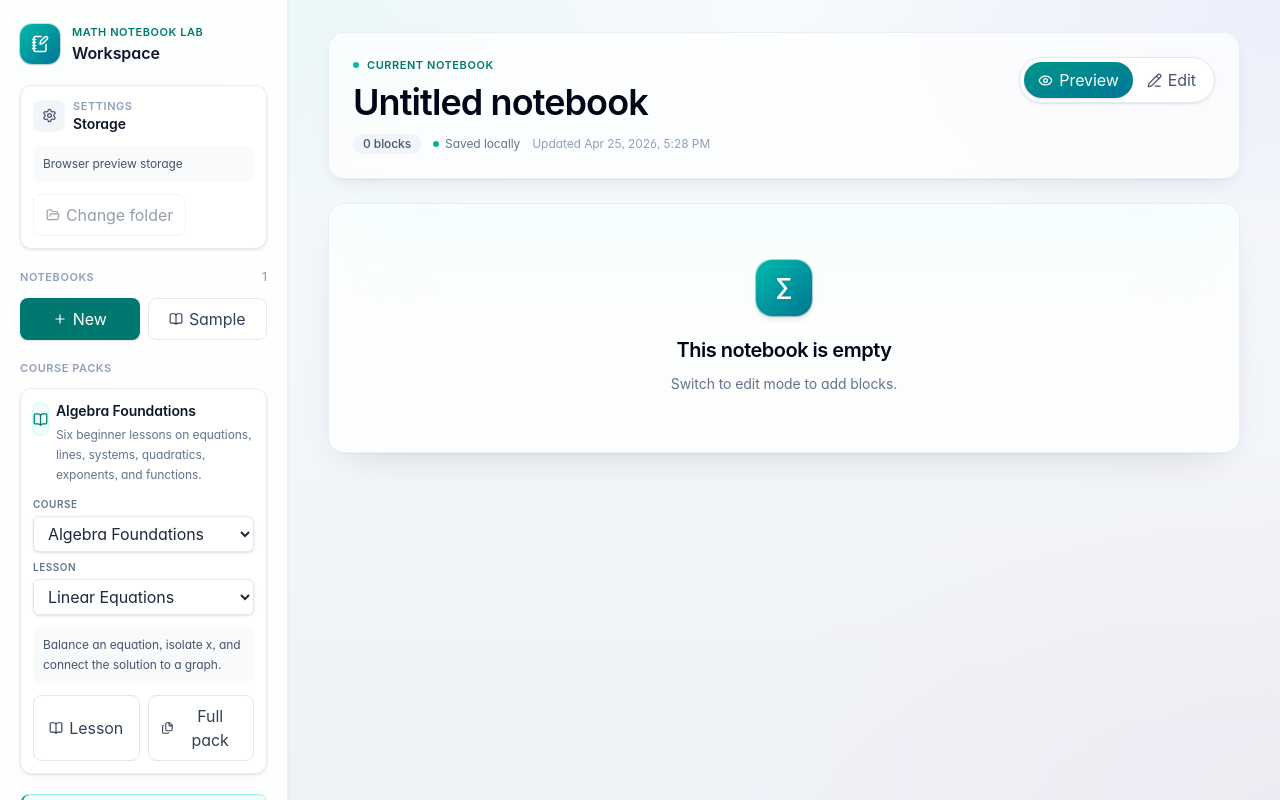
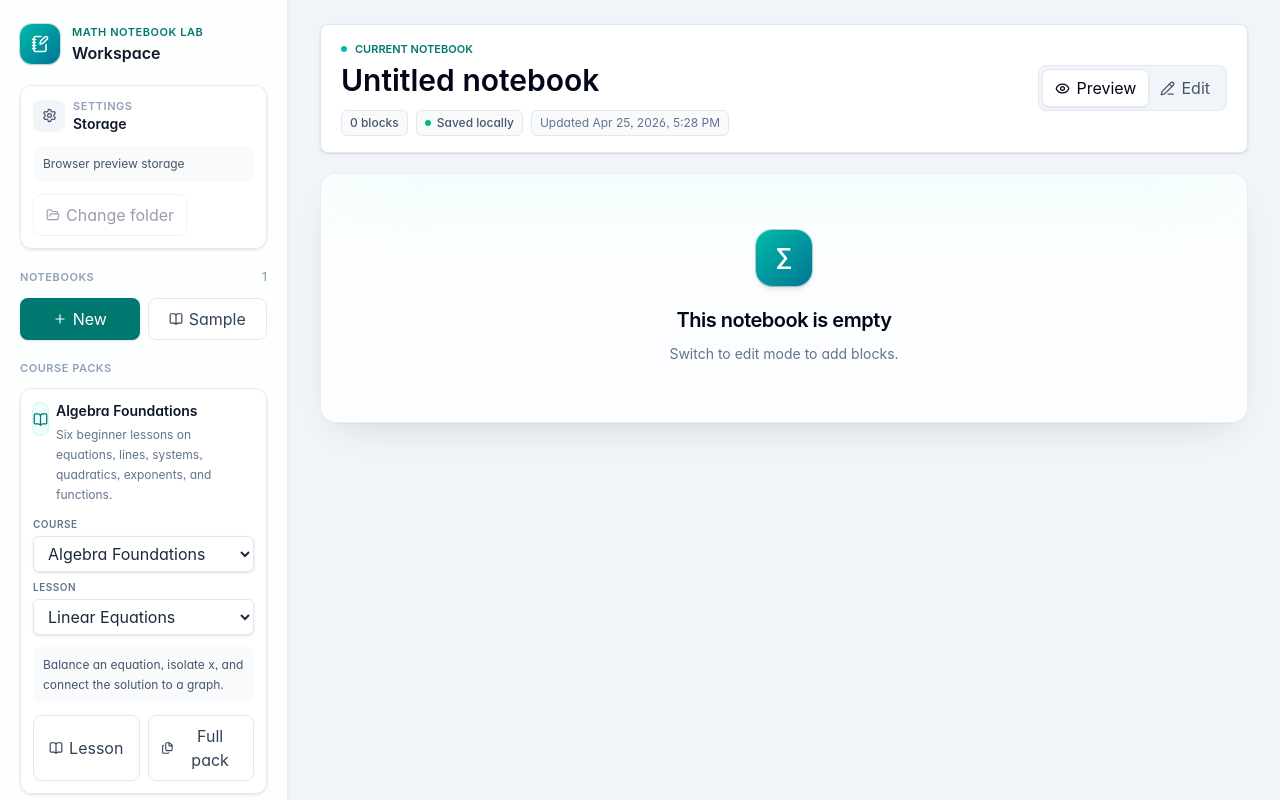
Before and after one commit to Rukomoynikov/mathplorer, a React (Vite) app: page / in a window 1280 px wide. Built offline with nearby package versions, Linux system fonts and the light colour scheme.

Commit message:
Add GitHub Actions CI and manual release workflow

```diff
--- a/src/App.tsx
+++ b/src/App.tsx
@@ -120,7 +120,7 @@ function NotebookViewModeToggle({
   return (
     <div
       aria-label="Notebook view mode"
-      className="inline-flex rounded-full border border-slate-200 bg-white/80 p-1 shadow-sm backdrop-blur"
+      className="inline-flex rounded-lg border border-slate-200 bg-slate-100 p-1"
       role="group"
     >
       {options.map(({ icon: Icon, label, value }) => {
@@ -132,10 +132,10 @@ function NotebookViewModeToggle({
             type="button"
             aria-pressed={isSelected}
             onClick={() => onModeChange(value)}
-            className={`inline-flex items-center justify-center gap-1.5 rounded-full px-3.5 py-1.5 text-sm font-semibold transition ${
+            className={`inline-flex min-h-8 items-center justify-center gap-1.5 rounded-md px-3 py-1.5 text-sm font-semibold transition ${
               isSelected
-                ? 'bg-gradient-to-br from-teal-600 to-cyan-700 text-white shadow-sm'
-                : 'text-slate-600 hover:bg-slate-50 hover:text-slate-900'
+                ? 'bg-white text-slate-950 shadow-sm ring-1 ring-slate-200'
+                : 'text-slate-600 hover:bg-white/70 hover:text-slate-950'
             }`}
           >
             <Icon size={15} aria-hidden="true" />
@@ -165,15 +165,15 @@ function NoticeToast({ notice, onDismiss }: NoticeToastProps) {
     <div
       aria-live="polite"
       role="status"
-      className="pointer-events-none fixed inset-x-0 bottom-6 z-50 flex justify-center px-4 sm:bottom-8 sm:right-8 sm:left-auto sm:justify-end sm:px-0"
+      className="pointer-events-none fixed inset-x-0 bottom-4 z-50 flex justify-center px-4 sm:bottom-6 sm:right-6 sm:left-auto sm:justify-end sm:px-0"
     >
       <div
-        className={`animate-fade-in pointer-events-auto flex w-full max-w-sm items-start gap-3 rounded-xl border bg-white/95 px-4 py-3 text-sm shadow-[0_8px_28px_-8px_rgba(15,23,42,0.25)] backdrop-blur ${
+        className={`animate-fade-in pointer-events-auto flex w-full max-w-sm items-start gap-3 rounded-lg border bg-white px-4 py-3 text-sm shadow-lg ${
           isError ? 'border-rose-200' : 'border-slate-200'
         }`}
       >
         <span
-          className={`flex h-8 w-8 flex-none items-center justify-center rounded-full ${
+          className={`flex h-8 w-8 flex-none items-center justify-center rounded-md ${
             isError ? 'bg-rose-50 text-rose-600' : 'bg-teal-50 text-teal-600'
           }`}
         >
@@ -189,7 +189,7 @@ function NoticeToast({ notice, onDismiss }: NoticeToastProps) {
           type="button"
           onClick={onDismiss}
           aria-label="Dismiss notice"
-          className="-mr-1 -mt-1 flex h-7 w-7 flex-none items-center justify-center rounded-md text-slate-400 transition hover:bg-slate-100 hover:text-slate-700"
+          className="mnl-icon-button -mr-1 -mt-1 h-7 w-7 border-0"
         >
           <X size={14} aria-hidden="true" />
         </button>
@@ -263,19 +263,15 @@ function NoNotebookState({
   onImportNotebook,
 }: NoNotebookStateProps) {
   return (
-    <section className="relative overflow-hidden rounded-2xl border border-slate-200/70 bg-white/80 px-6 py-16 text-center shadow-[0_1px_2px_rgba(15,23,42,0.04),0_24px_48px_-24px_rgba(15,23,42,0.18)] backdrop-blur">
-      <div
-        aria-hidden="true"
-        className="pointer-events-none absolute inset-x-0 -top-24 h-48 bg-gradient-to-b from-teal-100/60 via-cyan-50/40 to-transparent blur-2xl"
-      />
-      <div className="relative">
-        <div className="mx-auto flex h-16 w-16 items-center justify-center rounded-2xl bg-gradient-to-br from-teal-500 to-cyan-700 text-2xl font-semibold text-white shadow-md ring-1 ring-teal-700/30">
+    <section className="mnl-panel px-6 py-14 text-center">
+      <div className="mx-auto max-w-xl">
+        <div className="mx-auto flex h-14 w-14 items-center justify-center rounded-lg bg-teal-700 text-2xl font-semibold text-white shadow-sm">
           ∑
         </div>
-        <p className="mt-6 text-2xl font-semibold tracking-tight text-slate-950">
+        <p className="mt-6 text-2xl font-semibold text-slate-950">
           Start a workspace notebook
         </p>
-        <p className="mx-auto mt-2 max-w-xl text-sm leading-6 text-slate-500">
+        <p className="mt-2 text-sm leading-6 text-slate-600">
           Create a blank notebook, start from a sample, or import a notebook JSON
           file. Everything is saved locally on this device.
         </p>
@@ -283,7 +279,7 @@ function NoNotebookState({
           <button
             type="button"
             onClick={onCreateNotebook}
-            className="inline-flex items-center justify-center gap-2 rounded-lg bg-gradient-to-br from-teal-600 to-cyan-700 px-4 py-2.5 text-sm font-semibold text-white shadow-sm transition hover:from-teal-700 hover:to-cyan-800"
+            className="mnl-button-primary"
           >
             <Plus size={16} aria-hidden="true" />
             New notebook
@@ -291,7 +287,7 @@ function NoNotebookState({
           <button
             type="button"
             onClick={onCreateSampleNotebook}
-            className="inline-flex items-center justify-center gap-2 rounded-lg border border-slate-200 bg-white px-4 py-2.5 text-sm font-medium text-slate-700 transition hover:border-slate-300 hover:bg-slate-50"
+            className="mnl-button-secondary"
           >
             <BookOpen size={16} aria-hidden="true" />
             Create sample
@@ -299,7 +295,7 @@ function NoNotebookState({
           <button
             type="button"
             onClick={onImportNotebook}
-            className="inline-flex items-center justify-center gap-2 rounded-lg border border-slate-200 bg-white px-4 py-2.5 text-sm font-medium text-slate-700 transition hover:border-slate-300 hover:bg-slate-50"
+            className="mnl-button-secondary"
           >
             <Upload size={16} aria-hidden="true" />
             Import notebook
@@ -330,10 +326,10 @@ function StorageSetupOverlay({
       : 'Pick the folder where Math Notebook Lab should save its workspace file.'
 
   return (
-    <div className="fixed inset-0 z-40 flex items-center justify-center bg-slate-950/35 px-4 py-6 backdrop-blur-sm">
-      <section className="w-full max-w-md rounded-2xl border border-slate-200 bg-white p-6 text-center shadow-[0_24px_80px_-32px_rgba(15,23,42,0.5)]">
+    <div className="fixed inset-0 z-40 flex items-center justify-center bg-slate-950/30 px-4 py-6 backdrop-blur-sm">
+      <section className="w-full max-w-md rounded-lg border border-slate-200 bg-white p-6 text-center shadow-xl">
         <div
-          className={`mx-auto flex h-14 w-14 items-center justify-center rounded-2xl ${
+          className={`mx-auto flex h-12 w-12 items-center justify-center rounded-lg ${
             isError ? 'bg-rose-50 text-rose-600' : 'bg-teal-50 text-teal-700'
           }`}
         >
@@ -354,7 +350,7 @@ function StorageSetupOverlay({
             type="button"
             onClick={onChooseFolder}
             disabled={isChoosing}
-            className="mt-6 inline-flex min-h-10 items-center justify-center gap-2 rounded-lg bg-teal-700 px-4 py-2 text-sm font-semibold text-white shadow-sm transition hover:bg-teal-800 disabled:cursor-wait disabled:opacity-70"
+            className="mnl-button-primary mt-6 disabled:cursor-wait"
           >
             {isChoosing ? (
               <Loader2 size={16} className="animate-spin" aria-hidden="true" />
@@ -1158,7 +1154,7 @@ function App() {
     storageState.status === 'error'
 
   return (
-    <main className="min-h-screen text-slate-900">
+    <main className="min-h-screen bg-slate-100 text-slate-900">
       <div className="flex flex-col lg:flex-row">
         <WorkspaceSidebar
           notebooks={workspace.notebooks}
@@ -1181,13 +1177,13 @@ function App() {
           storageChangeDisabled={storageChangeDisabled}
         />
 
-        <div className="mx-auto flex min-w-0 max-w-5xl flex-1 flex-col gap-6 px-4 py-6 sm:px-6 lg:px-10 lg:py-8">
+        <div className="mx-auto flex min-w-0 flex-1 flex-col gap-5 px-4 py-4 sm:px-6 lg:max-w-6xl lg:px-8 lg:py-6">
           {currentNotebook ? (
             <>
-              <header className="rounded-2xl border border-slate-200/70 bg-white/70 px-5 py-5 shadow-[0_1px_2px_rgba(15,23,42,0.04),0_8px_24px_-12px_rgba(15,23,42,0.16)] backdrop-blur sm:px-6 sm:py-6">
-                <div className="flex flex-col gap-5 sm:flex-row sm:items-start sm:justify-between">
+              <header className="mnl-panel px-4 py-4 sm:px-5">
+                <div className="flex flex-col gap-4 md:flex-row md:items-center md:justify-between">
                   <div className="min-w-0 flex-1">
-                    <div className="flex items-center gap-2 text-[11px] font-semibold uppercase tracking-wider text-teal-700">
+                    <div className="flex items-center gap-2 text-[11px] font-semibold uppercase text-teal-700">
                       <span
                         aria-hidden="true"
                         className="h-1.5 w-1.5 rounded-full bg-teal-500"
@@ -1202,22 +1198,22 @@ function App() {
                         />
                       </div>
                     ) : (
-                      <h1 className="mt-2 break-words text-3xl font-semibold tracking-tight text-slate-950 sm:text-4xl">
+                      <h1 className="mt-1 break-words text-2xl font-semibold text-slate-950 sm:text-3xl">
                         {currentNotebook.title}
                       </h1>
                     )}
-                    <div className="mt-3 flex flex-wrap items-center gap-x-3 gap-y-1.5 text-xs text-slate-500">
-                      <span className="inline-flex items-center gap-1 rounded-full bg-slate-100 px-2.5 py-0.5 font-medium text-slate-600">
+                    <div className="mt-3 flex flex-wrap items-center gap-2 text-xs text-slate-600">
+                      <span className="inline-flex items-center gap-1 rounded-md border border-slate-200 bg-slate-50 px-2 py-1 font-medium">
                         {currentNotebook.blocks.length}{' '}
                         {currentNotebook.blocks.length === 1 ? 'block' : 'blocks'}
                       </span>
-                      <span className="inline-flex items-center gap-1.5">
+                      <span className="inline-flex items-center gap-1.5 rounded-md border border-slate-200 bg-slate-50 px-2 py-1 font-medium">
                         <span className="h-1.5 w-1.5 rounded-full bg-emerald-500" />
                         {storageState.status === 'ready'
                           ? 'Saved to notebook folder'
                           : 'Saved locally'}
                       </span>
-                      <span className="text-slate-400">
+                      <span className="inline-flex rounded-md border border-slate-200 bg-slate-50 px-2 py-1 text-slate-500">
                         Updated{' '}
                         {new Date(currentNotebook.updatedAt).toLocaleString([], {
                           dateStyle: 'medium',
--- a/src/index.css
+++ b/src/index.css
@@ -2,7 +2,7 @@
 
 :root {
   color: #0f172a;
-  background: #f6f8fc;
+  background: #f4f6fa;
   font-family:
     "Inter", "InterVariable", ui-sans-serif, system-ui, -apple-system,
     BlinkMacSystemFont, "Segoe UI", sans-serif;
@@ -11,30 +11,14 @@
   text-rendering: optimizeLegibility;
   -webkit-font-smoothing: antialiased;
   -moz-osx-font-smoothing: grayscale;
-  letter-spacing: -0.005em;
+  letter-spacing: 0;
 }
 
 body {
   margin: 0;
   min-width: 320px;
   min-height: 100vh;
-  background:
-    radial-gradient(
-      1100px 600px at 8% -10%,
-      rgba(45, 212, 191, 0.10) 0%,
-      transparent 60%
-    ),
-    radial-gradient(
-      900px 500px at 100% 0%,
-      rgba(99, 102, 241, 0.08) 0%,
-      transparent 55%
-    ),
-    radial-gradient(
-      900px 600px at 100% 100%,
-      rgba(244, 114, 182, 0.06) 0%,
-      transparent 60%
-    ),
-    linear-gradient(180deg, #f8fafc 0%, #eef2f7 100%);
+  background: linear-gradient(180deg, #f8fafc 0%, #eef2f7 100%);
   background-attachment: fixed;
 }
 
@@ -49,13 +33,18 @@ textarea {
   resize: vertical;
 }
 
+textarea::placeholder,
+input::placeholder {
+  color: #94a3b8;
+}
+
 ::selection {
-  background: rgba(20, 184, 166, 0.22);
+  background: rgba(20, 184, 166, 0.18);
   color: #0f172a;
 }
 
 *:focus-visible {
-  outline: 2px solid rgba(13, 148, 136, 0.55);
+  outline: 2px solid rgba(15, 118, 110, 0.55);
   outline-offset: 2px;
   border-radius: 4px;
 }
@@ -94,3 +83,37 @@ textarea {
 .animate-fade-in {
   animation: mnl-fade-in 180ms ease-out;
 }
+
+@layer components {
+  .mnl-field {
+    @apply min-w-0 rounded-md border border-slate-200 bg-white px-3 py-2 text-sm text-slate-900 shadow-sm transition placeholder:text-slate-400 focus:border-teal-500 focus:outline-none focus:ring-4 focus:ring-teal-100 disabled:cursor-not-allowed disabled:bg-slate-100 disabled:text-slate-400;
+  }
+
+  .mnl-textarea {
+    @apply min-w-0 rounded-md border border-slate-200 bg-white px-3 py-2 text-sm leading-6 text-slate-900 shadow-sm transition placeholder:text-slate-400 focus:border-teal-500 focus:outline-none focus:ring-4 focus:ring-teal-100 disabled:cursor-not-allowed disabled:bg-slate-100 disabled:text-slate-400;
+  }
+
+  .mnl-button {
+    @apply inline-flex min-h-9 min-w-0 items-center justify-center gap-2 rounded-md px-3 py-2 text-sm font-semibold transition disabled:cursor-not-allowed disabled:opacity-50;
+  }
+
+  .mnl-button-primary {
+    @apply inline-flex min-h-9 min-w-0 items-center justify-center gap-2 rounded-md bg-teal-700 px-3 py-2 text-sm font-semibold text-white shadow-sm transition hover:bg-teal-800 disabled:cursor-not-allowed disabled:bg-slate-300 disabled:opacity-50;
+  }
+
+  .mnl-button-secondary {
+    @apply inline-flex min-h-9 min-w-0 items-center justify-center gap-2 rounded-md border border-slate-200 bg-white px-3 py-2 text-sm font-semibold text-slate-700 transition hover:border-slate-300 hover:bg-slate-50 disabled:cursor-not-allowed disabled:opacity-50;
+  }
+
+  .mnl-button-danger {
+    @apply inline-flex min-h-9 min-w-0 items-center justify-center gap-2 rounded-md border border-rose-200 bg-white px-3 py-2 text-sm font-semibold text-rose-700 transition hover:border-rose-300 hover:bg-rose-50 disabled:cursor-not-allowed disabled:opacity-50;
+  }
+
+  .mnl-icon-button {
+    @apply inline-flex h-8 w-8 shrink-0 items-center justify-center rounded-md border border-transparent text-slate-500 transition hover:bg-slate-100 hover:text-slate-900 disabled:cursor-not-allowed disabled:text-slate-300 disabled:hover:bg-transparent;
+  }
+
+  .mnl-panel {
+    @apply rounded-lg border border-slate-200 bg-white shadow-sm;
+  }
+}
```
Also changed, not shown: 2 other files (tests, documents, lock files or other folders).
